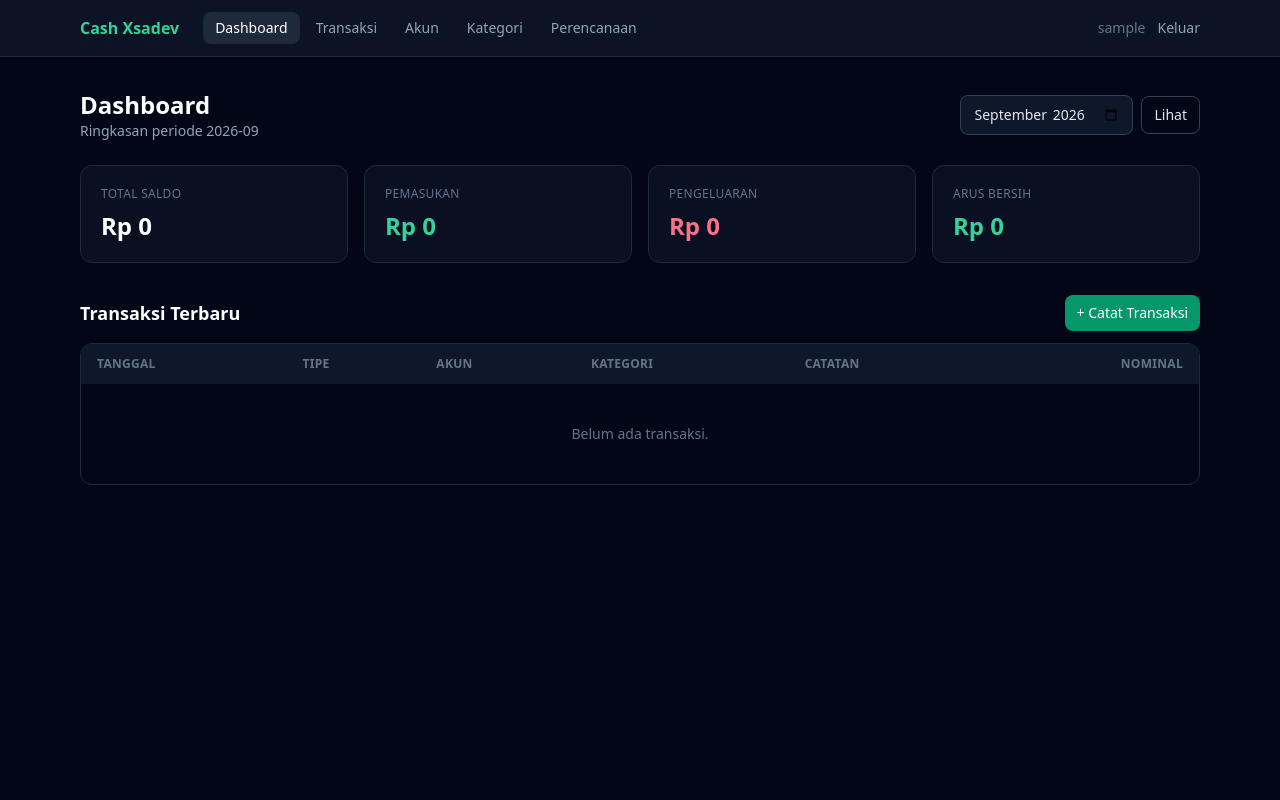
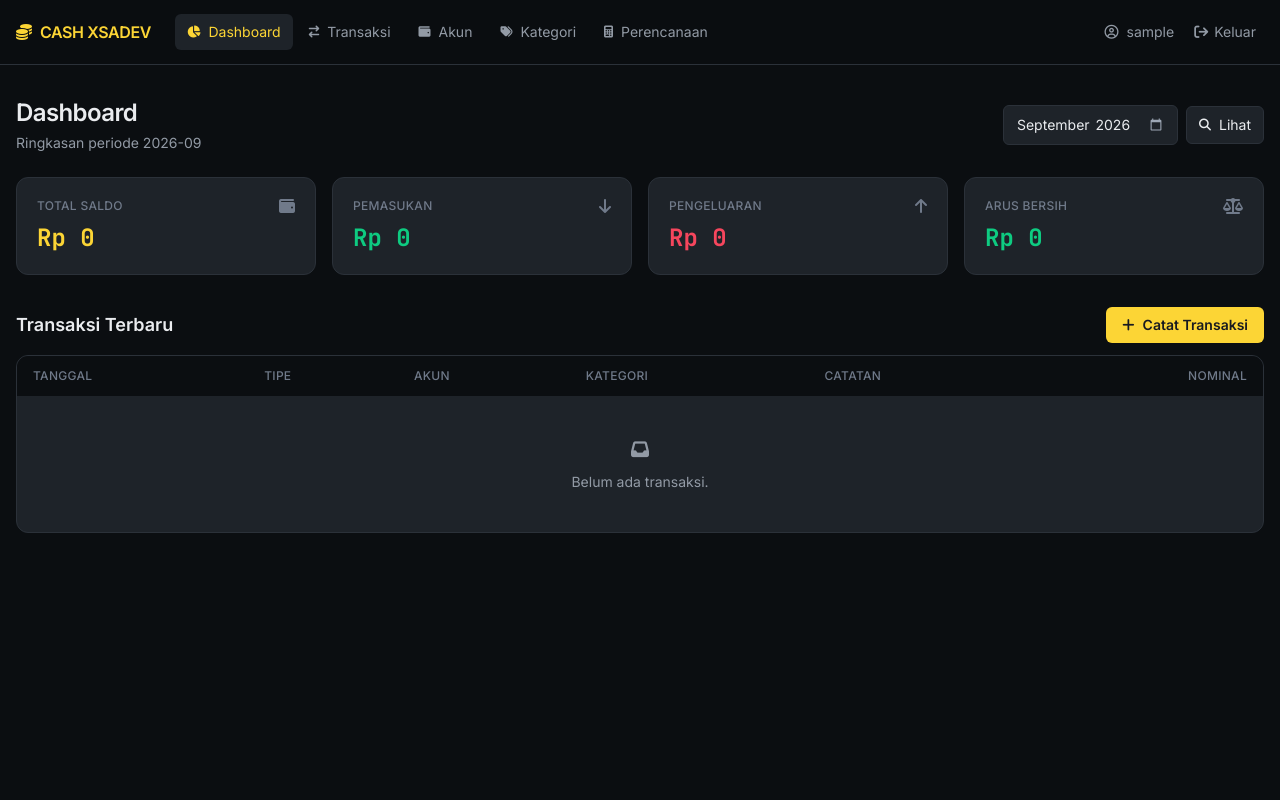
Before and after one commit to XsafiD/cash.xsadev, a Flask app: page / in a window 1280 px wide. Run offline with Flask 3, Linux system fonts and the light colour scheme; the visitor is signed in with stand-in values (Sample User, id 1); some libraries are stand-ins or nearby versions.

Commit message:
2026-09-18 - style: update UI ke tema Binance dark-only (design token, Inter/JetBrains Mono, Font Awesome)

```diff
--- a/static/css/style.css
+++ b/static/css/style.css
@@ -1,15 +1,40 @@
-/* Override kecil di atas Tailwind CDN. */
+/* Token & helper non-Tailwind — warna mengikuti design token di base.html. */
+
+/* Angka finansial selalu tabular agar sejajar vertikal. */
+.font-numeric,
+.tabular-nums {
+  font-variant-numeric: tabular-nums;
+}
+
+/* Scrollbar gelap selaras kanvas. */
 ::-webkit-scrollbar {
   width: 10px;
   height: 10px;
 }
 ::-webkit-scrollbar-track {
-  background: #020617;
+  background: #0b0e11;
 }
 ::-webkit-scrollbar-thumb {
-  background: #1e293b;
+  background: #2b3139;
   border-radius: 9999px;
 }
 ::-webkit-scrollbar-thumb:hover {
-  background: #334155;
+  background: #3a424c;
 }
+
+/* Native control (date, select, month) di tema gelap. */
+input[type="date"]::-webkit-calendar-picker-indicator,
+input[type="month"]::-webkit-calendar-picker-indicator {
+  filter: invert(72%) sepia(8%) saturate(488%) hue-rotate(176deg) brightness(92%) contrast(86%);
+}
+
+/* Sembunyikan marker default <details> agar tidak dobel dengan ikon chevron. */
+details > summary {
+  list-style: none;
+}
+details > summary::-webkit-details-marker {
+  display: none;
+}
+details[open] > summary .detail-chevron {
+  transform: rotate(180deg);
+}
--- a/templates/base.html
+++ b/templates/base.html
@@ -5,22 +5,64 @@
   <meta charset="UTF-8">
   <meta name="viewport" content="width=device-width, initial-scale=1.0">
   <title>{% block title %}Cash Xsadev{% endblock %}</title>
-  <script src="https://cdn.tailwindcss.com"></script>
-  <script>tailwind.config = { darkMode: 'class' };</script>
+
+  <link rel="preconnect" href="https://fonts.googleapis.com">
+  <link rel="preconnect" href="https://fonts.gstatic.com" crossorigin>
+  <link rel="stylesheet"
+        href="https://fonts.googleapis.com/css2?family=Inter:wght@400;500;600;700&family=JetBrains+Mono:wght@400;500;700&display=swap">
+  <link rel="stylesheet"
+        href="https://cdnjs.cloudflare.com/ajax/libs/font-awesome/6.5.2/css/all.min.css">
+
+  <script src="https://cdn.tailwindcss.com/3.4.16"></script>
+  <script>
+    tailwind.config = {
+      darkMode: "class",
+      theme: {
+        extend: {
+          colors: {
+            canvas: "#0b0e11",
+            surface: "#1e2329",
+            "surface-elevated": "#2b3139",
+            hairline: "#2b3139",
+            ink: "#eaecef",
+            muted: "#707a8a",
+            "muted-strong": "#929aa5",
+            primary: "#fcd535",
+            "primary-active": "#f0b90b",
+            "primary-disabled": "#3a3a1f",
+            "on-primary": "#181a20",
+            income: "#0ecb81",
+            expense: "#f6465d",
+            success: "#0ecb81",
+            danger: "#f6465d",
+            info: "#3b82f6",
+          },
+          borderRadius: { md: "6px", lg: "8px", xl: "12px" },
+          fontFamily: {
+            sans: ["Inter", "-apple-system", "BlinkMacSystemFont", "Segoe UI", "Roboto", "sans-serif"],
+            numeric: ["'JetBrains Mono'", "ui-monospace", "SFMono-Regular", "monospace"],
+          },
+          maxWidth: { content: "1280px" },
+        },
+      },
+    };
+  </script>
   <link rel="stylesheet" href="{{ url_for('static', filename='css/style.css') }}">
 </head>
-<body class="bg-slate-950 text-slate-200 min-h-screen antialiased">
+<body class="bg-canvas font-sans text-ink min-h-screen antialiased">
   {% if session.get('user_id') %}
     {% include "components/navbar.html" %}
   {% endif %}
 
-  <main class="mx-auto max-w-6xl px-4 py-8">
+  <main class="mx-auto max-w-content px-4 py-8">
     {% with messages = get_flashed_messages(with_categories=true) %}
       {% for category, message in messages %}
-        <div data-alert class="mb-4 rounded-lg border px-4 py-3 text-sm
-             {{ 'border-red-500/40 bg-red-500/10 text-red-300' if category == 'error'
-                else 'border-emerald-500/40 bg-emerald-500/10 text-emerald-300' }}">
-          {{ message }}
+        <div data-alert class="mb-4 flex items-start gap-3 rounded-lg border px-4 py-3 text-sm
+             {{ 'border-danger/40 bg-danger/10 text-danger' if category == 'error'
+                else 'border-success/40 bg-success/10 text-success' }}">
+          <i class="fa-solid {{ 'fa-circle-exclamation' if category == 'error' else 'fa-circle-check' }} mt-0.5"
+             aria-hidden="true"></i>
+          <span>{{ message }}</span>
         </div>
       {% endfor %}
     {% endwith %}
--- /dev/null
+++ b/templates/components/badge.html
@@ -0,0 +1,22 @@
+{% macro type_badge(kind) -%}
+  {%- if kind == "income" -%}
+    <span class="inline-flex items-center gap-1.5 rounded bg-income/10 px-2 py-0.5 text-xs font-medium text-income">
+      <i class="fa-solid fa-arrow-down text-[10px]" aria-hidden="true"></i>Pemasukan
+    </span>
+  {%- elif kind == "expense" -%}
+    <span class="inline-flex items-center gap-1.5 rounded bg-expense/10 px-2 py-0.5 text-xs font-medium text-expense">
+      <i class="fa-solid fa-arrow-up text-[10px]" aria-hidden="true"></i>Pengeluaran
+    </span>
+  {%- else -%}
+    <span class="inline-flex items-center gap-1.5 rounded bg-info/10 px-2 py-0.5 text-xs font-medium text-info">
+      <i class="fa-solid fa-right-left text-[10px]" aria-hidden="true"></i>Transfer
+    </span>
+  {%- endif -%}
+{%- endmacro %}
+
+
+{% macro neutral_badge(label) -%}
+  <span class="inline-flex items-center gap-1.5 rounded bg-surface-elevated px-2 py-0.5 text-xs font-medium text-muted-strong">
+    {{ label }}
+  </span>
+{%- endmacro %}
--- /dev/null
+++ b/templates/components/button.html
@@ -0,0 +1,25 @@
+{% macro _styles(variant) -%}
+  {%- set base = {
+    "primary": "bg-primary text-on-primary hover:bg-primary-active",
+    "secondary": "border border-hairline bg-surface text-ink hover:bg-surface-elevated",
+    "ghost": "text-muted-strong hover:bg-surface hover:text-ink",
+    "danger": "bg-expense text-white hover:opacity-90",
+  } -%}
+  {{ base.get(variant, base["primary"]) }}
+{%- endmacro %}
+
+
+{% macro button(label, variant="primary", type="submit", icon=None, full=False) -%}
+  <button type="{{ type }}"
+          class="inline-flex items-center justify-center gap-2 rounded-md px-4 py-2 text-sm font-semibold transition {{ 'w-full' if full else '' }} {{ _styles(variant) }}">
+    {% if icon %}<i class="fa-solid {{ icon }}" aria-hidden="true"></i>{% endif %}{{ label }}
+  </button>
+{%- endmacro %}
+
+
+{% macro link_button(label, href, variant="primary", icon=None, full=False) -%}
+  <a href="{{ href }}"
+     class="inline-flex items-center justify-center gap-2 rounded-md px-4 py-2 text-sm font-semibold transition {{ 'w-full' if full else '' }} {{ _styles(variant) }}">
+    {% if icon %}<i class="fa-solid {{ icon }}" aria-hidden="true"></i>{% endif %}{{ label }}
+  </a>
+{%- endmacro %}
--- /dev/null
+++ b/templates/components/card.html
@@ -0,0 +1,47 @@
+{% macro page_header(title, subtitle="") -%}
+<div class="mb-6 flex flex-wrap items-center justify-between gap-3">
+  <div>
+    <h1 class="text-2xl font-semibold tracking-tight text-ink">{{ title }}</h1>
+    {% if subtitle %}<p class="mt-1 text-sm text-muted-strong">{{ subtitle }}</p>{% endif %}
+  </div>
+  {% if caller is defined %}
+    <div class="flex flex-wrap items-center gap-2">{{ caller() }}</div>
+  {% endif %}
+</div>
+{%- endmacro %}
+
+
+{% macro stat_card(label, value, tone="default", icon=None) -%}
+  {%- set tones = {
+    "default": "text-ink",
+    "primary": "text-primary",
+    "income": "text-income",
+    "expense": "text-expense",
+    "muted": "text-muted-strong",
+  } -%}
+  <div class="rounded-xl border border-hairline bg-surface p-5">
+    <div class="flex items-center justify-between">
+      <p class="text-xs font-medium uppercase tracking-wide text-muted">{{ label }}</p>
+      {% if icon %}<i class="fa-solid {{ icon }} text-muted" aria-hidden="true"></i>{% endif %}
+    </div>
+    <p class="mt-2 font-numeric text-2xl font-semibold tabular-nums {{ tones.get(tone, tones['default']) }}">
+      {{ value }}
+    </p>
+  </div>
+{%- endmacro %}
+
+
+{% macro panel(title="") -%}
+<section class="rounded-xl border border-hairline bg-surface p-6">
+  {% if title %}<h2 class="mb-4 text-base font-semibold text-ink">{{ title }}</h2>{% endif %}
+  {{ caller() }}
+</section>
+{%- endmacro %}
+
+
+{% macro empty_state(message, icon="fa-inbox") -%}
+<div class="rounded-xl border border-dashed border-hairline p-8 text-center text-muted-strong">
+  <i class="fa-solid {{ icon }} mb-2 text-lg" aria-hidden="true"></i>
+  <p class="text-sm">{{ message }}</p>
+</div>
+{%- endmacro %}
--- a/templates/components/form.html
+++ b/templates/components/form.html
@@ -1,25 +1,23 @@
+{% from "components/button.html" import button %}
+
 {% macro render_field(field, placeholder="") -%}
-  {% set base = "w-full rounded-lg border border-slate-700 bg-slate-900 px-3 py-2 text-slate-100
-                 placeholder-slate-500 focus:border-emerald-500 focus:outline-none
-                 focus:ring-1 focus:ring-emerald-500" %}
+  {% set base = "w-full rounded-md border bg-canvas px-3 py-2 text-sm text-ink
+                 placeholder:text-muted focus:outline-none focus:ring-1" %}
+  {% set state = "border-expense focus:border-expense focus:ring-expense"
+                 if field.errors else
+                 "border-hairline focus:border-primary focus:ring-primary" %}
   <div class="mb-4">
-    {{ field.label(class="mb-1 block text-sm font-medium text-slate-300") }}
-    {{ field(class=base + (" border-red-500" if field.errors else ""), placeholder=placeholder) }}
+    {{ field.label(class="mb-1.5 block text-sm font-medium text-muted-strong") }}
+    {{ field(class=base + " " + state, placeholder=placeholder) }}
     {% for error in field.errors %}
-      <p class="mt-1 text-sm text-red-400">{{ error }}</p>
+      <p class="mt-1 flex items-center gap-1.5 text-xs text-expense">
+        <i class="fa-solid fa-circle-exclamation" aria-hidden="true"></i>{{ error }}
+      </p>
     {% endfor %}
   </div>
 {%- endmacro %}
 
 
-{% macro submit(label="Simpan", variant="primary") -%}
-  {% set styles = {
-    "primary": "bg-emerald-600 hover:bg-emerald-500 text-white",
-    "danger": "bg-red-600 hover:bg-red-500 text-white",
-    "ghost": "border border-slate-700 text-slate-300 hover:bg-slate-800",
-  } %}
-  <button type="submit"
-          class="rounded-lg px-4 py-2 text-sm font-medium {{ styles.get(variant, styles['primary']) }}">
-    {{ label }}
-  </button>
+{% macro submit(label="Simpan", variant="primary", icon=None, full=False) -%}
+  {{ button(label, variant=variant, type="submit", icon=icon, full=full) }}
 {%- endmacro %}
--- a/templates/components/navbar.html
+++ b/templates/components/navbar.html
@@ -1,40 +1,50 @@
 {% set nav = [
-  ("dashboard.index", "Dashboard"),
-  ("transaction.index", "Transaksi"),
-  ("account.index", "Akun"),
-  ("category.index", "Kategori"),
-  ("plan.index", "Perencanaan"),
+  ("dashboard.index", "Dashboard", "fa-chart-pie"),
+  ("transaction.index", "Transaksi", "fa-arrow-right-arrow-left"),
+  ("account.index", "Akun", "fa-wallet"),
+  ("category.index", "Kategori", "fa-tags"),
+  ("plan.index", "Perencanaan", "fa-calculator"),
 ] %}
-<nav class="sticky top-0 z-20 border-b border-slate-800 bg-slate-900/80 backdrop-blur">
-  <div class="mx-auto flex h-14 max-w-6xl items-center justify-between px-4">
+<nav class="sticky top-0 z-20 border-b border-hairline bg-canvas/95 backdrop-blur">
+  <div class="mx-auto flex h-16 max-w-content items-center justify-between px-4">
     <div class="flex items-center gap-6">
-      <a href="{{ url_for('dashboard.index') }}" class="font-semibold text-emerald-400">
-        Cash Xsadev
+      <a href="{{ url_for('dashboard.index') }}" class="flex items-center gap-2 font-semibold text-primary">
+        <i class="fa-solid fa-coins" aria-hidden="true"></i>
+        <span class="tracking-tight">CASH XSADEV</span>
       </a>
       <div class="hidden gap-1 text-sm md:flex">
-        {% for endpoint, label in nav %}
+        {% for endpoint, label, icon in nav %}
           {% set active = request.endpoint == endpoint %}
           <a href="{{ url_for(endpoint) }}"
-             class="rounded-lg px-3 py-1.5 transition
-                    {{ 'bg-slate-800 text-white' if active else 'text-slate-400 hover:text-slate-200' }}">
+             class="flex items-center gap-2 rounded-md px-3 py-2 transition
+                    {{ 'bg-surface text-primary' if active else 'text-muted-strong hover:bg-surface hover:text-ink' }}">
+            <i class="fa-solid {{ icon }} text-xs" aria-hidden="true"></i>
             {{ label }}
           </a>
         {% endfor %}
       </div>
     </div>
     <div class="flex items-center gap-3 text-sm">
-      <span class="hidden text-slate-500 sm:inline">{{ session.get('nama') }}</span>
+      <span class="hidden items-center gap-2 text-muted-strong sm:flex">
+        <i class="fa-regular fa-circle-user" aria-hidden="true"></i>
+        {{ session.get('nama') }}
+      </span>
       <form method="POST" action="{{ url_for('auth.logout') }}">
         <input type="hidden" name="csrf_token" value="{{ csrf_token() }}">
-        <button type="submit" class="text-slate-400 transition hover:text-red-400">Keluar</button>
+        <button type="submit"
+                class="flex items-center gap-1.5 rounded-md px-2 py-1.5 text-muted-strong transition hover:bg-surface hover:text-expense">
+          <i class="fa-solid fa-arrow-right-from-bracket" aria-hidden="true"></i>
+          <span class="hidden sm:inline">Keluar</span>
+        </button>
       </form>
     </div>
   </div>
   <div class="flex gap-1 overflow-x-auto px-4 pb-2 text-sm md:hidden">
-    {% for endpoint, label in nav %}
+    {% for endpoint, label, icon in nav %}
       <a href="{{ url_for(endpoint) }}"
-         class="whitespace-nowrap rounded-lg px-3 py-1
-                {{ 'bg-slate-800 text-white' if request.endpoint == endpoint else 'text-slate-400' }}">
+         class="flex items-center gap-1.5 whitespace-nowrap rounded-md px-3 py-1.5
+                {{ 'bg-surface text-primary' if request.endpoint == endpoint else 'text-muted-strong hover:text-ink' }}">
+        <i class="fa-solid {{ icon }} text-xs" aria-hidden="true"></i>
         {{ label }}
       </a>
     {% endfor %}
--- a/templates/components/transaction_table.html
+++ b/templates/components/transaction_table.html
@@ -1,44 +1,40 @@
+{% from "components/badge.html" import type_badge %}
+
 {% macro transaction_table(transactions, show_delete=false) -%}
-<div class="overflow-hidden rounded-xl border border-slate-800">
+<div class="overflow-hidden rounded-xl border border-hairline bg-surface">
   <table class="w-full text-sm">
-    <thead class="bg-slate-900 text-left text-xs uppercase tracking-wide text-slate-500">
+    <thead class="bg-canvas text-left text-xs uppercase tracking-wide text-muted">
       <tr>
-        <th class="px-4 py-3">Tanggal</th>
-        <th class="hidden px-4 py-3 sm:table-cell">Tipe</th>
-        <th class="px-4 py-3">Akun</th>
-        <th class="hidden px-4 py-3 md:table-cell">Kategori</th>
-        <th class="hidden px-4 py-3 lg:table-cell">Catatan</th>
-        <th class="px-4 py-3 text-right">Nominal</th>
-        {% if show_delete %}<th class="px-4 py-3 text-right">Aksi</th>{% endif %}
+        <th class="px-4 py-3 font-medium">Tanggal</th>
+        <th class="hidden px-4 py-3 font-medium sm:table-cell">Tipe</th>
+        <th class="px-4 py-3 font-medium">Akun</th>
+        <th class="hidden px-4 py-3 font-medium md:table-cell">Kategori</th>
+        <th class="hidden px-4 py-3 font-medium lg:table-cell">Catatan</th>
+        <th class="px-4 py-3 text-right font-medium">Nominal</th>
+        {% if show_delete %}<th class="px-4 py-3 text-right font-medium">Aksi</th>{% endif %}
       </tr>
     </thead>
-    <tbody class="divide-y divide-slate-800">
+    <tbody class="divide-y divide-hairline">
       {% for tx in transactions %}
-      <tr class="hover:bg-slate-900/50">
-        <td class="whitespace-nowrap px-4 py-3 text-slate-400">
+      <tr class="transition hover:bg-surface-elevated">
+        <td class="whitespace-nowrap px-4 py-3 font-numeric tabular-nums text-muted-strong">
           {{ tx.occurred_on.strftime("%d %b %Y") if tx.occurred_on else "-" }}
         </td>
         <td class="hidden px-4 py-3 sm:table-cell">
-          {% if tx.type == "income" %}
-            <span class="rounded-full bg-emerald-500/10 px-2 py-0.5 text-xs text-emerald-300">Pemasukan</span>
-          {% elif tx.type == "expense" %}
-            <span class="rounded-full bg-rose-500/10 px-2 py-0.5 text-xs text-rose-300">Pengeluaran</span>
-          {% else %}
-            <span class="rounded-full bg-indigo-500/10 px-2 py-0.5 text-xs text-indigo-300">Transfer</span>
-          {% endif %}
+          {{ type_badge(tx.type) }}
         </td>
-        <td class="px-4 py-3 text-slate-300">
+        <td class="px-4 py-3 text-ink">
           {{ tx.account.name if tx.account else "-" }}
-          {% if tx.account_to %}<span class="text-slate-500">→</span> {{ tx.account_to.name }}{% endif %}
+          {% if tx.account_to %}<span class="text-muted">→</span> {{ tx.account_to.name }}{% endif %}
         </td>
-        <td class="hidden px-4 py-3 text-slate-400 md:table-cell">
+        <td class="hidden px-4 py-3 text-muted-strong md:table-cell">
           {{ tx.category.name if tx.category else "-" }}
         </td>
-        <td class="hidden px-4 py-3 text-slate-500 lg:table-cell">{{ tx.note or "-" }}</td>
-        <td class="whitespace-nowrap px-4 py-3 text-right font-medium
-                   {{ 'text-emerald-400' if tx.type == 'income'
-                      else 'text-rose-400' if tx.type == 'expense'
-                      else 'text-indigo-300' }}">
+        <td class="hidden px-4 py-3 text-muted lg:table-cell">{{ tx.note or "-" }}</td>
+        <td class="whitespace-nowrap px-4 py-3 text-right font-numeric font-medium tabular-nums
+                   {{ 'text-income' if tx.type == 'income'
+                      else 'text-expense' if tx.type == 'expense'
+                      else 'text-info' }}">
           {{ '+' if tx.type == 'income' else '-' if tx.type == 'expense' else '' }}{{ tx.amount | rupiah }}
         </td>
         {% if show_delete %}
@@ -46,14 +42,18 @@
           <form method="POST" action="{{ url_for('transaction.delete', transaction_id=tx.id) }}"
                 onsubmit="return confirm('Hapus transaksi ini? Saldo akan dikembalikan.');">
             <input type="hidden" name="csrf_token" value="{{ csrf_token() }}">
-            <button type="submit" class="text-xs text-slate-500 transition hover:text-red-400">Hapus</button>
+            <button type="submit"
+                    class="inline-flex items-center gap-1.5 rounded px-2 py-1 text-xs text-muted transition hover:bg-expense/10 hover:text-expense">
+              <i class="fa-solid fa-trash-can" aria-hidden="true"></i>Hapus
+            </button>
           </form>
         </td>
         {% endif %}
       </tr>
       {% else %}
       <tr>
-        <td colspan="{{ 7 if show_delete else 6 }}" class="px-4 py-10 text-center text-slate-500">
+        <td colspan="{{ 7 if show_delete else 6 }}" class="px-4 py-10 text-center text-muted-strong">
+          <i class="fa-solid fa-inbox mb-2 block text-lg" aria-hidden="true"></i>
           Belum ada transaksi.
         </td>
       </tr>
--- a/templates/dashboard/index.html
+++ b/templates/dashboard/index.html
@@ -1,47 +1,31 @@
 {% extends "base.html" %}
 {% from "components/transaction_table.html" import transaction_table %}
+{% from "components/card.html" import page_header, stat_card %}
+{% from "components/button.html" import link_button %}
 {% block title %}Dashboard · Cash Xsadev{% endblock %}
 {% block content %}
-<div class="mb-6 flex flex-wrap items-center justify-between gap-3">
-  <div>
-    <h1 class="text-2xl font-semibold text-white">Dashboard</h1>
-    <p class="text-sm text-slate-400">Ringkasan periode {{ month }}</p>
-  </div>
+{% call page_header("Dashboard", "Ringkasan periode " ~ month) %}
   <form method="get" class="flex items-center gap-2">
     <input type="month" name="month" value="{{ month }}"
-           class="rounded-lg border border-slate-700 bg-slate-900 px-3 py-2 text-sm text-slate-200">
+           class="rounded-md border border-hairline bg-surface px-3 py-2 text-sm text-ink focus:border-primary focus:outline-none focus:ring-1 focus:ring-primary">
     <button type="submit"
-            class="rounded-lg border border-slate-700 px-3 py-2 text-sm hover:bg-slate-800">Lihat</button>
+            class="inline-flex items-center gap-2 rounded-md border border-hairline bg-surface px-3 py-2 text-sm text-ink transition hover:bg-surface-elevated">
+      <i class="fa-solid fa-magnifying-glass text-xs" aria-hidden="true"></i>Lihat
+    </button>
   </form>
-</div>
+{% endcall %}
 
 <div class="grid gap-4 sm:grid-cols-2 lg:grid-cols-4">
-  <div class="rounded-xl border border-slate-800 bg-slate-900/60 p-5">
-    <p class="text-xs uppercase tracking-wide text-slate-500">Total Saldo</p>
-    <p class="mt-2 text-2xl font-semibold text-white">{{ total_balance | rupiah }}</p>
-  </div>
-  <div class="rounded-xl border border-slate-800 bg-slate-900/60 p-5">
-    <p class="text-xs uppercase tracking-wide text-slate-500">Pemasukan</p>
-    <p class="mt-2 text-2xl font-semibold text-emerald-400">{{ cashflow.income | rupiah }}</p>
-  </div>
-  <div class="rounded-xl border border-slate-800 bg-slate-900/60 p-5">
-    <p class="text-xs uppercase tracking-wide text-slate-500">Pengeluaran</p>
-    <p class="mt-2 text-2xl font-semibold text-rose-400">{{ cashflow.expense | rupiah }}</p>
-  </div>
-  <div class="rounded-xl border border-slate-800 bg-slate-900/60 p-5">
-    <p class="text-xs uppercase tracking-wide text-slate-500">Arus Bersih</p>
-    <p class="mt-2 text-2xl font-semibold {{ 'text-emerald-400' if cashflow.net >= 0 else 'text-rose-400' }}">
-      {{ cashflow.net | rupiah }}
-    </p>
-  </div>
+  {{ stat_card("Total Saldo", total_balance | rupiah, tone="primary", icon="fa-wallet") }}
+  {{ stat_card("Pemasukan", cashflow.income | rupiah, tone="income", icon="fa-arrow-down") }}
+  {{ stat_card("Pengeluaran", cashflow.expense | rupiah, tone="expense", icon="fa-arrow-up") }}
+  {{ stat_card("Arus Bersih", cashflow.net | rupiah,
+       tone=("income" if cashflow.net >= 0 else "expense"), icon="fa-scale-balanced") }}
 </div>
 
 <div class="mt-8 flex items-center justify-between">
-  <h2 class="text-lg font-semibold text-white">Transaksi Terbaru</h2>
-  <a href="{{ url_for('transaction.create') }}"
-     class="rounded-lg bg-emerald-600 px-3 py-2 text-sm font-medium text-white hover:bg-emerald-500">
-    + Catat Transaksi
-  </a>
+  <h2 class="text-lg font-semibold text-ink">Transaksi Terbaru</h2>
+  {{ link_button("Catat Transaksi", url_for('transaction.create'), icon="fa-plus") }}
 </div>
 <div class="mt-3">
   {{ transaction_table(recent, show_delete=false) }}
```
Also changed, not shown: templates/account/form.html (+8 -9 lines), templates/account/list.html (+32 -24 lines), templates/auth/login.html (+8 -4 lines), templates/category/form.html (+8 -9 lines), templates/category/list.html (+30 -30 lines), templates/error.html (+8 -8 lines), templates/plan/index.html (+45 -50 lines), templates/transaction/form.html (+12 -10 lines), templates/transaction/list.html (+16 -16 lines).
